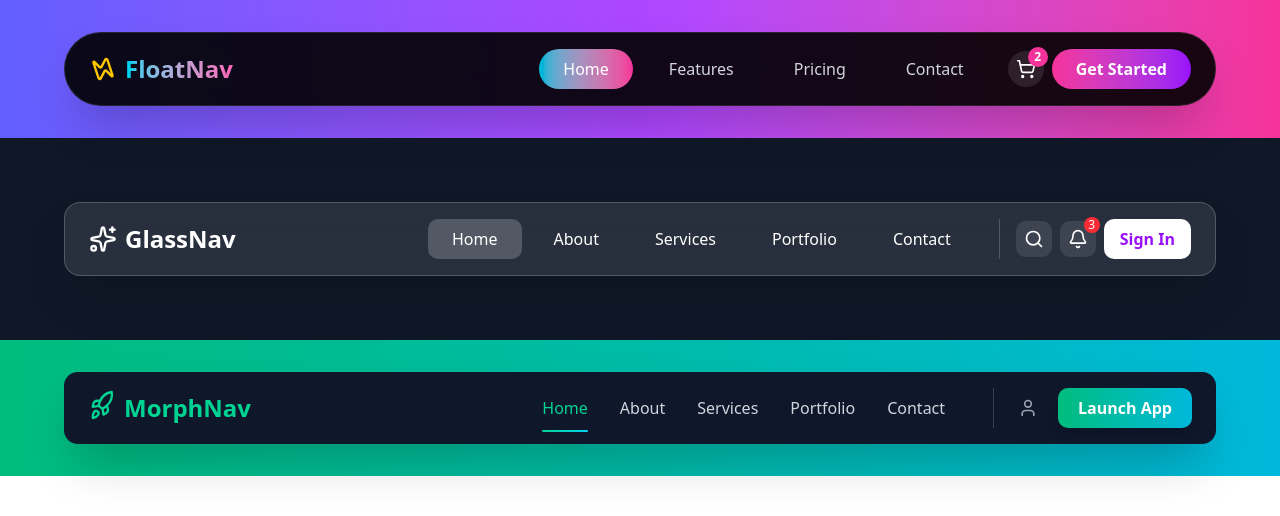
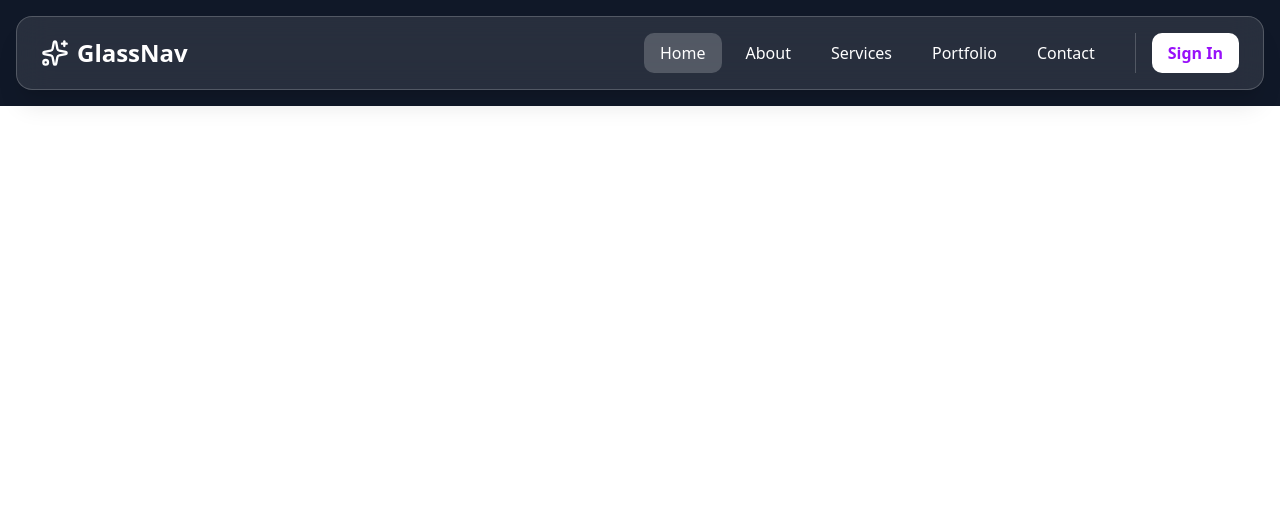
Before and after one commit to itstheanurag/bitsandpieces, a Next.js app: page / in a window 1280 px wide. Shown: the top 516 px of the page. Built offline with nearby package versions, Linux system fonts and the light colour scheme.

Commit message:
feat: update navbars

```diff
--- a/app/page.tsx
+++ b/app/page.tsx
@@ -7,9 +7,9 @@ import {
 export default function Home() {
   return (
     <div className="flex flex-col gap-8 bg-gray-900">
-      <FloatingNavbar />
+      {/* <FloatingNavbar /> */}
       <GlassNavbar />
-      <MorphingNavbar />
+      {/* <MorphingNavbar /> */}
     </div>
   );
 }
--- a/components/bitsandpieces/navbars/Floating.tsx
+++ b/components/bitsandpieces/navbars/Floating.tsx
@@ -4,7 +4,12 @@ import { Zap, ShoppingCart, X, Menu } from "lucide-react";
 import { useState } from "react";
 import { NavbarProps } from "./types";
 
-const FloatingNavbar = ({ logo, navItems, buttons, children }: NavbarProps) => {
+export function FloatingNavbar({
+  logo,
+  navItems,
+  buttons,
+  children,
+}: NavbarProps) {
   const [activeIndex, setActiveIndex] = useState(0);
   const [mobileOpen, setMobileOpen] = useState(false);
 
@@ -18,37 +23,47 @@ const FloatingNavbar = ({ logo, navItems, buttons, children }: NavbarProps) => {
   const itemsToRender = navItems || defaultNavItems;
 
   return (
-    <nav className="w-full bg-linear-to-r from-indigo-500 via-purple-500 to-pink-500 p-8">
+    <nav className="fixed top-0 left-0 w-full z-50 p-3 sm:p-4 md:p-6 bg-gradient-to-r from-indigo-500 via-purple-500 to-pink-500">
       {children ? (
-        <>{children}</>
+        children
       ) : (
         <motion.div
           initial={{ scale: 0.9, opacity: 0 }}
           animate={{ scale: 1, opacity: 1 }}
           className="max-w-6xl mx-auto"
         >
-          <div className={`bg-black/90 backdrop-blur-xl ${mobileOpen ? 'rounded-2xl' : 'rounded-full'} px-6 py-4 shadow-2xl border border-white/10`}>
+          <div
+            className={`bg-black/90 backdrop-blur-xl ${
+              mobileOpen ? "rounded-2xl" : "rounded-full"
+            } px-5 sm:px-6 py-3 sm:py-4 shadow-2xl border border-white/10 transition-all`}
+          >
+            {/* Top Row */}
             <div className="flex items-center justify-between">
+              {/* Logo */}
               {logo || (
                 <motion.div
-                  whileHover={{ scale: 1.1 }}
-                  whileTap={{ scale: 0.9 }}
+                  whileHover={{ scale: 1.05 }}
+                  whileTap={{ scale: 0.95 }}
                   className="flex items-center gap-2 cursor-pointer"
                 >
                   <motion.div
                     animate={{ rotate: 360 }}
-                    transition={{ duration: 3, repeat: Infinity, ease: "linear" }}
+                    transition={{
+                      duration: 3,
+                      repeat: Infinity,
+                      ease: "linear",
+                    }}
                   >
-                    <Zap className="w-7 h-7 text-yellow-400" />
+                    <Zap className="w-6 h-6 sm:w-7 sm:h-7 text-yellow-400" />
                   </motion.div>
-                  <span className="text-2xl font-bold bg-linear-to-r from-cyan-400 to-pink-400 bg-clip-text text-transparent">
+                  <span className="text-xl sm:text-2xl font-bold bg-gradient-to-r from-cyan-400 to-pink-400 bg-clip-text text-transparent">
                     FloatNav
                   </span>
                 </motion.div>
               )}
 
               {/* Desktop Menu */}
-              <div className="hidden md:flex items-center gap-3">
+              <div className="hidden md:flex items-center gap-2 lg:gap-3">
                 {itemsToRender.map((item, index) => (
                   <motion.a
                     key={item.href}
@@ -57,17 +72,19 @@ const FloatingNavbar = ({ logo, navItems, buttons, children }: NavbarProps) => {
                       e.preventDefault();
                       setActiveIndex(index);
                     }}
-                    whileHover={{ y: -4 }}
-                    whileTap={{ scale: 0.95 }}
-                    className={`px-6 py-2 rounded-full font-medium transition-all ${
+                    whileHover={{ y: -3 }}
+                    whileTap={{ scale: 0.97 }}
+                    className={`px-4 py-2 rounded-full text-sm lg:text-base font-medium transition-all ${
                       activeIndex === index
-                        ? "bg-linear-to-r from-cyan-500 to-pink-500 text-white shadow-lg"
+                        ? "bg-gradient-to-r from-cyan-500 to-pink-500 text-white shadow-lg"
                         : "text-gray-300 hover:text-white"
                     }`}
                   >
                     <motion.span
                       initial={false}
-                      animate={activeIndex === index ? { scale: [1, 1.1, 1] } : {}}
+                      animate={
+                        activeIndex === index ? { scale: [1, 1.1, 1] } : {}
+                      }
                       transition={{ duration: 0.3 }}
                     >
                       {item.label}
@@ -77,7 +94,7 @@ const FloatingNavbar = ({ logo, navItems, buttons, children }: NavbarProps) => {
 
                 {/* Action Buttons */}
                 {buttons || (
-                  <div className="flex items-center gap-2 ml-2">
+                  <div className="flex items-center gap-2 ml-3">
                     <motion.button
                       whileHover={{ scale: 1.1, y: -2 }}
                       whileTap={{ scale: 0.9 }}
@@ -95,10 +112,10 @@ const FloatingNavbar = ({ logo, navItems, buttons, children }: NavbarProps) => {
                     <motion.button
                       whileHover={{
                         scale: 1.05,
-                        boxShadow: "0 0 20px rgba(236, 72, 153, 0.5)",
+                        boxShadow: "0 0 15px rgba(236, 72, 153, 0.4)",
                       }}
                       whileTap={{ scale: 0.95 }}
-                      className="px-6 py-2 rounded-full bg-linear-to-r from-pink-500 to-purple-600 text-white font-semibold"
+                      className="px-5 py-2 rounded-full bg-gradient-to-r from-pink-500 to-purple-600 text-white font-semibold text-sm lg:text-base"
                     >
                       Get Started
                     </motion.button>
@@ -112,7 +129,7 @@ const FloatingNavbar = ({ logo, navItems, buttons, children }: NavbarProps) => {
                 onClick={() => setMobileOpen(!mobileOpen)}
                 className="md:hidden text-white"
               >
-                {mobileOpen ? <X size={24} /> : <Menu size={24} />}
+                {mobileOpen ? <X size={22} /> : <Menu size={22} />}
               </motion.button>
             </div>
 
@@ -123,7 +140,8 @@ const FloatingNavbar = ({ logo, navItems, buttons, children }: NavbarProps) => {
                   initial={{ height: 0, opacity: 0 }}
                   animate={{ height: "auto", opacity: 1 }}
                   exit={{ height: 0, opacity: 0 }}
-                  className="md:hidden mt-4 pt-4 border-t border-white/10"
+                  transition={{ duration: 0.25 }}
+                  className="md:hidden mt-3 pt-3 border-t border-white/10"
                 >
                   {itemsToRender.map((item, index) => (
                     <motion.a
@@ -134,22 +152,52 @@ const FloatingNavbar = ({ logo, navItems, buttons, children }: NavbarProps) => {
                         setActiveIndex(index);
                         setMobileOpen(false);
                       }}
-                      initial={{ x: -50, opacity: 0 }}
+                      initial={{ x: -30, opacity: 0 }}
                       animate={{ x: 0, opacity: 1 }}
                       transition={{ delay: index * 0.05 }}
                       whileHover={{
-                        x: 10,
-                        backgroundColor: "rgba(255,255,255,0.1)",
+                        x: 8,
+                        backgroundColor: "rgba(255,255,255,0.08)",
                       }}
-                      className={`block px-4 py-3 rounded-lg text-gray-300 font-medium mb-2 ${
+                      className={`block px-4 py-2.5 rounded-lg text-sm sm:text-base font-medium mb-1 ${
                         activeIndex === index
-                          ? "bg-linear-to-r from-cyan-500/20 to-pink-500/20 text-white"
-                          : ""
+                          ? "bg-gradient-to-r from-cyan-500/20 to-pink-500/20 text-white"
+                          : "text-gray-300"
                       }`}
                     >
                       {item.label}
                     </motion.a>
                   ))}
+
+                  {/* Action Buttons for Mobile */}
+                  {buttons || (
+                    <div className="flex flex-col gap-3 mt-4">
+                      <motion.button
+                        whileHover={{ scale: 1.05 }}
+                        whileTap={{ scale: 0.95 }}
+                        className="relative p-3 rounded-full bg-white/10 text-white hover:bg-white/20 transition-colors w-full flex justify-center"
+                      >
+                        <ShoppingCart className="w-5 h-5" />
+                        <motion.span
+                          initial={{ scale: 0 }}
+                          animate={{ scale: 1 }}
+                          className="absolute top-1 right-1 w-4 h-4 bg-pink-500 rounded-full text-[10px] flex items-center justify-center font-bold"
+                        >
+                          2
+                        </motion.span>
+                      </motion.button>
+                      <motion.button
+                        whileHover={{
+                          scale: 1.05,
+                          boxShadow: "0 0 15px rgba(236, 72, 153, 0.4)",
+                        }}
+                        whileTap={{ scale: 0.95 }}
+                        className="px-5 py-3 rounded-full bg-gradient-to-r from-pink-500 to-purple-600 text-white font-semibold w-full text-sm sm:text-base"
+                      >
+                        Get Started
+                      </motion.button>
+                    </div>
+                  )}
                 </motion.div>
               )}
             </AnimatePresence>
@@ -158,6 +206,4 @@ const FloatingNavbar = ({ logo, navItems, buttons, children }: NavbarProps) => {
       )}
     </nav>
   );
-};
-
-export { FloatingNavbar };
+}
--- a/components/bitsandpieces/navbars/Glass.tsx
+++ b/components/bitsandpieces/navbars/Glass.tsx
@@ -1,5 +1,6 @@
 "use client";
-import React, { useState } from "react";
+
+import { useState } from "react";
 import { motion, AnimatePresence } from "framer-motion";
 import { Menu, X, Sparkles, Search, Bell } from "lucide-react";
 import { NavbarProps } from "./types";
@@ -19,24 +20,26 @@ const GlassNavbar = ({ logo, navItems, buttons, children }: NavbarProps) => {
   const itemsToRender = navItems || defaultNavItems;
 
   return (
-    <nav className="w-full from-purple-600 via-pink-600 to-red-600 p-8">
+    <nav className="w-full p-4 ">
       {children ? (
         <>{children}</>
       ) : (
         <motion.div
           initial={{ y: -100 }}
           animate={{ y: 0 }}
-          className="max-w-6xl mx-auto bg-white/10 backdrop-blur-lg rounded-2xl border border-white/20 shadow-2xl"
+          transition={{ type: "spring", stiffness: 120, damping: 20 }}
+          className="max-w-7xl mx-auto bg-white/10 backdrop-blur-lg rounded-2xl border border-white/20 shadow-xl"
         >
-          <div className="px-6 py-4">
+          <div className="px-4 sm:px-6 py-3 sm:py-4">
             <div className="flex items-center justify-between">
+              {/* Logo */}
               {logo || (
                 <motion.div
                   whileHover={{ scale: 1.05, rotate: [0, -5, 5, 0] }}
                   transition={{ duration: 0.5 }}
-                  className="flex items-center gap-2 text-2xl font-bold text-white cursor-pointer"
+                  className="flex items-center gap-2 text-lg sm:text-xl md:text-2xl font-bold text-white cursor-pointer"
                 >
-                  <Sparkles className="w-7 h-7" />
+                  <Sparkles className="w-6 h-6 sm:w-7 sm:h-7" />
                   <span>GlassNav</span>
                 </motion.div>
               )}
@@ -51,7 +54,7 @@ const GlassNavbar = ({ logo, navItems, buttons, children }: NavbarProps) => {
                       e.preventDefault();
                       setActiveIndex(index);
                     }}
-                    className="relative px-6 py-2 text-white font-medium z-10"
+                    className="relative px-4 py-2 text-sm sm:text-base text-white font-medium z-10"
                     whileHover={{ scale: 1.05 }}
                     whileTap={{ scale: 0.95 }}
                   >
@@ -74,26 +77,9 @@ const GlassNavbar = ({ logo, navItems, buttons, children }: NavbarProps) => {
                 {buttons || (
                   <div className="flex items-center gap-2 ml-4 pl-4 border-l border-white/20">
                     <motion.button
-                      whileHover={{ scale: 1.1, rotate: 15 }}
-                      whileTap={{ scale: 0.9 }}
-                      className="p-2 rounded-lg bg-white/10 text-white hover:bg-white/20 transition-colors"
-                    >
-                      <Search className="w-5 h-5" />
-                    </motion.button>
-                    <motion.button
-                      whileHover={{ scale: 1.1 }}
-                      whileTap={{ scale: 0.9, rotate: -15 }}
-                      className="p-2 rounded-lg bg-white/10 text-white hover:bg-white/20 transition-colors relative"
-                    >
-                      <Bell className="w-5 h-5" />
-                      <span className="absolute -top-1 -right-1 w-4 h-4 bg-red-500 rounded-full text-xs flex items-center justify-center">
-                        3
-                      </span>
-                    </motion.button>
-                    <motion.button
                       whileHover={{ scale: 1.05 }}
                       whileTap={{ scale: 0.95 }}
-                      className="px-4 py-2 rounded-lg bg-white text-purple-600 font-semibold hover:shadow-lg transition-shadow"
+                      className="px-3 sm:px-4 py-2 rounded-lg bg-white text-purple-600 font-semibold hover:shadow-lg transition-shadow"
                     >
                       Sign In
                     </motion.button>
@@ -120,7 +106,7 @@ const GlassNavbar = ({ logo, navItems, buttons, children }: NavbarProps) => {
                   exit={{ height: 0, opacity: 0 }}
                   className="md:hidden overflow-hidden w-full"
                 >
-                  <div className="py-4 space-y-2">
+                  <div className="py-3 sm:py-4 space-y-2 sm:space-y-3">
                     {itemsToRender.map((item, index) => (
                       <motion.a
                         key={item.href}
@@ -134,13 +120,26 @@ const GlassNavbar = ({ logo, navItems, buttons, children }: NavbarProps) => {
                         animate={{ x: 0, opacity: 1 }}
                         transition={{ delay: index * 0.1 }}
                         whileHover={{ x: 10 }}
-                        className={`block w-full px-4 py-3 rounded-lg text-white font-medium ${
+                        className={`block w-full px-4 py-2 sm:py-3 rounded-lg text-white font-medium text-base sm:text-lg ${
                           activeIndex === index ? "bg-white/20" : ""
                         }`}
                       >
                         {item.label}
                       </motion.a>
                     ))}
+
+                    {/* Mobile Buttons */}
+                    {buttons || (
+                      <div className="flex flex-col items-center gap-3 mt-4 pt-4 border-t border-white/20">
+                        <motion.button
+                          whileHover={{ scale: 1.05 }}
+                          whileTap={{ scale: 0.95 }}
+                          className="px-4 py-3 w-full rounded-lg bg-white text-purple-600 font-semibold hover:shadow-lg transition-shadow"
+                        >
+                          Sign In
+                        </motion.button>
+                      </div>
+                    )}
                   </div>
                 </motion.div>
               )}
--- a/components/bitsandpieces/navbars/Morphing.tsx
+++ b/components/bitsandpieces/navbars/Morphing.tsx
@@ -21,20 +21,20 @@ const MorphingNavbar = ({ logo, navItems, buttons, children }: NavbarProps) => {
   const itemsToRender = navItems || defaultNavItems;
 
   return (
-    <nav className="w-full bg-linear-to-r from-emerald-500 via-teal-500 to-cyan-500 p-8">
+    <nav className="w-full bg-linear-to-r from-emerald-500 via-teal-500 to-cyan-500 px-4 sm:px-6 py-3 sm:py-4">
       {children ? (
         <>{children}</>
       ) : (
         <motion.div
           initial={{ y: -50, opacity: 0 }}
           animate={{ y: 0, opacity: 1 }}
-          className="max-w-6xl mx-auto bg-slate-900 rounded-xl shadow-2xl"
+          className="max-w-7xl mx-auto bg-slate-900 rounded-2xl shadow-xl backdrop-blur-md border border-slate-800"
         >
-          <div className="px-6 py-4">
+          <div className="px-4 sm:px-6 py-3 sm:py-4">
             <div className="flex items-center justify-between">
               {logo || (
                 <motion.div
-                  whileHover={{ scale: 1.1 }}
+                  whileHover={{ scale: 1.05 }}
                   whileTap={{ scale: 0.95 }}
                   className="flex items-center gap-2 cursor-pointer"
                 >
@@ -49,16 +49,13 @@ const MorphingNavbar = ({ logo, navItems, buttons, children }: NavbarProps) => {
                       ease: "easeInOut",
                     }}
                   >
-                    <Rocket className="w-7 h-7 text-emerald-400" />
+                    <Rocket className="w-6 h-6 sm:w-7 sm:h-7 text-emerald-400" />
                   </motion.div>
-                  <span className="text-2xl font-bold text-emerald-400">
-                    MorphNav
-                  </span>
                 </motion.div>
               )}
 
               {/* Desktop Menu */}
-              <div className="hidden md:flex items-center gap-8 relative">
+              <div className="hidden md:flex items-center gap-6 lg:gap-10 relative">
                 {itemsToRender.map((item, index) => (
                   <motion.a
                     key={item.href}
@@ -69,29 +66,29 @@ const MorphingNavbar = ({ logo, navItems, buttons, children }: NavbarProps) => {
                     }}
                     onMouseEnter={() => setHoveredIndex(index)}
                     onMouseLeave={() => setHoveredIndex(null)}
-                    className="relative py-2 text-gray-300 font-medium cursor-pointer"
+                    className="relative py-2 text-gray-300 font-medium text-sm lg:text-base cursor-pointer"
                     whileHover={{ scale: 1.05 }}
                   >
                     <span
-                      className={activeIndex === index ? "text-emerald-400" : ""}
+                      className={
+                        activeIndex === index ? "text-emerald-400" : ""
+                      }
                     >
                       {item.label}
                     </span>
 
-                    {/* Active Underline */}
                     {activeIndex === index && (
                       <motion.div
-                        layoutId="morphing-underline"
-                        className="absolute -bottom-1 left-0 right-0 h-0.5 bg-linear-to-r from-emerald-400 to-cyan-400 rounded-full shadow-lg shadow-emerald-500/50"
+                        layoutId="underline"
+                        className="absolute -bottom-1 left-0 right-0 h-0.5 bg-gradient-to-r from-emerald-400 to-cyan-400 rounded-full"
                         transition={{
                           type: "spring",
-                          stiffness: 380,
+                          stiffness: 400,
                           damping: 30,
                         }}
                       />
                     )}
 
-                    {/* Hover Glow */}
                     {hoveredIndex === index && activeIndex !== index && (
                       <motion.div
                         initial={{ opacity: 0, scale: 0.8 }}
@@ -103,24 +100,24 @@ const MorphingNavbar = ({ logo, navItems, buttons, children }: NavbarProps) => {
                   </motion.a>
                 ))}
 
-                {/* Action Buttons */}
+                {/* Desktop Buttons */}
                 {buttons || (
                   <div className="flex items-center gap-3 ml-4 pl-4 border-l border-slate-700">
                     <motion.button
                       whileHover={{ scale: 1.1, rotate: 360 }}
                       whileTap={{ scale: 0.9 }}
                       transition={{ rotate: { duration: 0.6 } }}
-                      className="p-2 rounded-lg text-gray-400 hover:text-emerald-400 hover:bg-emerald-500/10 transition-colors"
+                      className="p-2 lg:p-3 rounded-lg text-gray-400 hover:text-emerald-400 hover:bg-emerald-500/10 transition"
                     >
                       <User className="w-5 h-5" />
                     </motion.button>
                     <motion.button
                       whileHover={{
                         scale: 1.05,
-                        boxShadow: "0 0 25px rgba(16, 185, 129, 0.6)",
+                        boxShadow: "0 0 20px rgba(16,185,129,0.5)",
                       }}
                       whileTap={{ scale: 0.95 }}
-                      className="px-5 py-2 rounded-lg bg-gradient-to-r from-emerald-500 to-cyan-500 text-white font-semibold shadow-lg"
+                      className="px-4 lg:px-5 py-2 rounded-lg bg-gradient-to-r from-emerald-500 to-cyan-500 text-white font-semibold shadow-lg text-sm lg:text-base"
                     >
                       Launch App
                     </motion.button>
@@ -128,7 +125,7 @@ const MorphingNavbar = ({ logo, navItems, buttons, children }: NavbarProps) => {
                 )}
               </div>
 
-              {/* Mobile Toggle */}
+              {/* Mobile Menu Toggle */}
               <motion.button
                 whileHover={{ rotate: 90 }}
                 whileTap={{ scale: 0.9 }}
@@ -149,7 +146,7 @@ const MorphingNavbar = ({ logo, navItems, buttons, children }: NavbarProps) => {
                   transition={{ duration: 0.3 }}
                   className="md:hidden overflow-hidden w-full"
                 >
-                  <div className="py-4 space-y-1">
+                  <div className="py-3 sm:py-4 space-y-2">
                     {itemsToRender.map((item, index) => (
                       <motion.a
                         key={item.href}
@@ -159,12 +156,12 @@ const MorphingNavbar = ({ logo, navItems, buttons, children }: NavbarProps) => {
                           setActiveIndex(index);
                           setMobileOpen(false);
                         }}
-                        initial={{ x: -30, opacity: 0 }}
+                        initial={{ x: -20, opacity: 0 }}
                         animate={{ x: 0, opacity: 1 }}
                         transition={{ delay: index * 0.08 }}
                         whileHover={{
                           x: 8,
-                          backgroundColor: "rgba(16, 185, 129, 0.1)",
+                          backgroundColor: "rgba(16,185,129,0.1)",
                         }}
                         className={`flex items-center px-4 py-3 rounded-lg font-medium transition-colors ${
                           activeIndex === index
@@ -182,6 +179,30 @@ const MorphingNavbar = ({ logo, navItems, buttons, children }: NavbarProps) => {
                         )}
                       </motion.a>
                     ))}
+
+                    {/* Mobile Buttons */}
+                    {buttons || (
+                      <div className="flex flex-col items-center gap-3 mt-4 pt-4 border-t border-slate-700">
+                        <motion.button
+                          whileHover={{ scale: 1.1, rotate: 360 }}
+                          whileTap={{ scale: 0.9 }}
+                          transition={{ rotate: { duration: 0.6 } }}
+                          className="p-3 rounded-lg text-gray-400 hover:text-emerald-400 hover:bg-emerald-500/10 transition w-full"
+                        >
+                          <User className="w-5 h-5 mx-auto" />
+                        </motion.button>
+                        <motion.button
+                          whileHover={{
+                            scale: 1.05,
+                            boxShadow: "0 0 25px rgba(16,185,129,0.6)",
+                          }}
+                          whileTap={{ scale: 0.95 }}
+                          className="px-5 py-3 rounded-lg bg-gradient-to-r from-emerald-500 to-cyan-500 text-white font-semibold shadow-lg w-full"
+                        >
+                          Launch App
+                        </motion.button>
+                      </div>
+                    )}
                   </div>
                 </motion.div>
               )}
```
